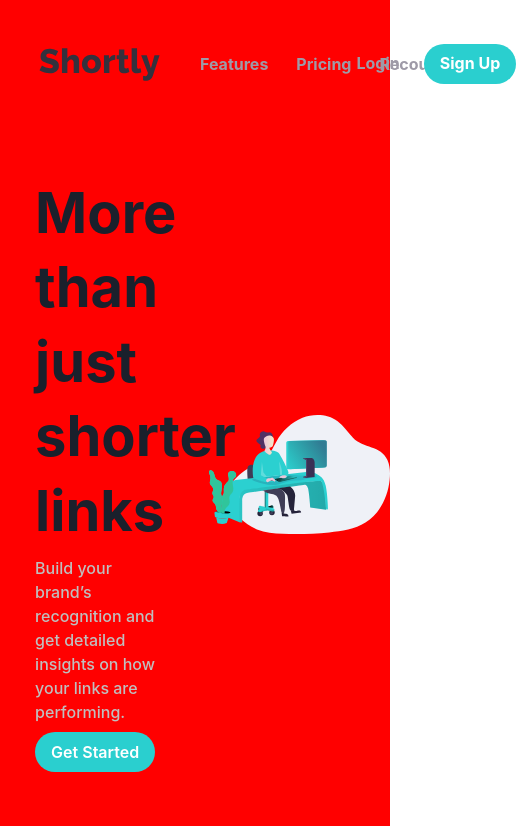
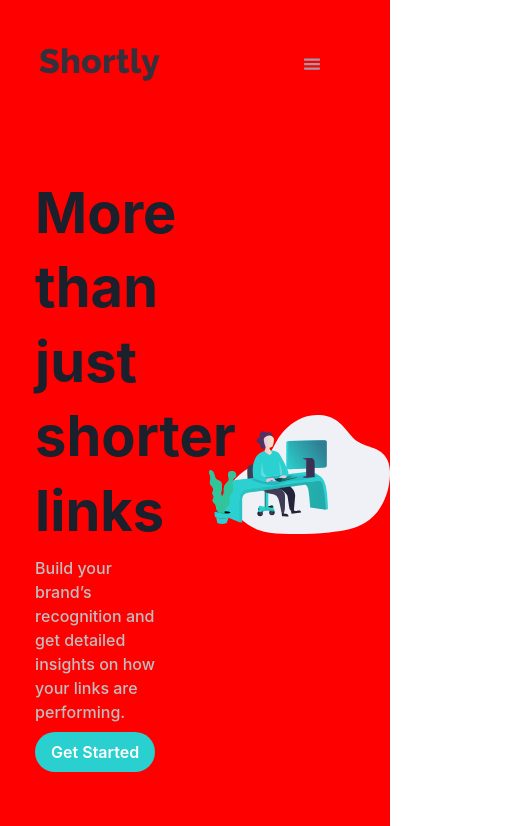
Before and after one commit to brayanpesantes/url-shortening-app, a React (Vite) app: page / in a window 390 px wide. Shown: the top 826 px of the page, 516 px wide, since content can reach past the window. Built offline with nearby package versions, Linux system fonts and the light colour scheme.

Commit message:
menu mode responsivo

```diff
--- a/src/components/Header/index.jsx
+++ b/src/components/Header/index.jsx
@@ -1,6 +1,7 @@
-import { Button, HStack, Image, Link } from '@chakra-ui/react'
+import { Button, HStack, IconButton, Image, Link } from '@chakra-ui/react'
 import React from 'react'
 import logo from '../../../public/images/logo.svg'
+import { GiHamburgerMenu } from 'react-icons/gi'
 function Header() {
   return (
     <HStack
@@ -12,14 +13,14 @@
     >
       <HStack gap={8} >
         <Image src={logo} alt="logo" />
-        <HStack gap={5}>
+        <HStack gap={5} display={{ base: 'none', md: "block" }}>
           <Link href="/" color={"neutral.300"} fontWeight={"700"}>Features</Link>
           <Link href="/" color={"neutral.300"} fontWeight={"700"}>Pricing</Link>
           <Link href="/" color={"neutral.300"} fontWeight={"700"}>Recourse</Link>
         </HStack>
       </HStack>
 
-      <HStack>
+      <HStack display={{ base: "none", md: "block " }}>
         <Button
           variant={"ghost"}
           color={"neutral.300"}
@@ -32,6 +33,14 @@
           borderRadius={30}
         >Sign Up</Button>
       </HStack>
+      <IconButton
+        aria-label='icon hamburger'
+        icon={<GiHamburgerMenu />}
+        variant="ghost"
+        color={"neutral.300"}
+        size='lg'
+        display={['block', 'none']}
+      />
     </HStack >
   )
 }
```
